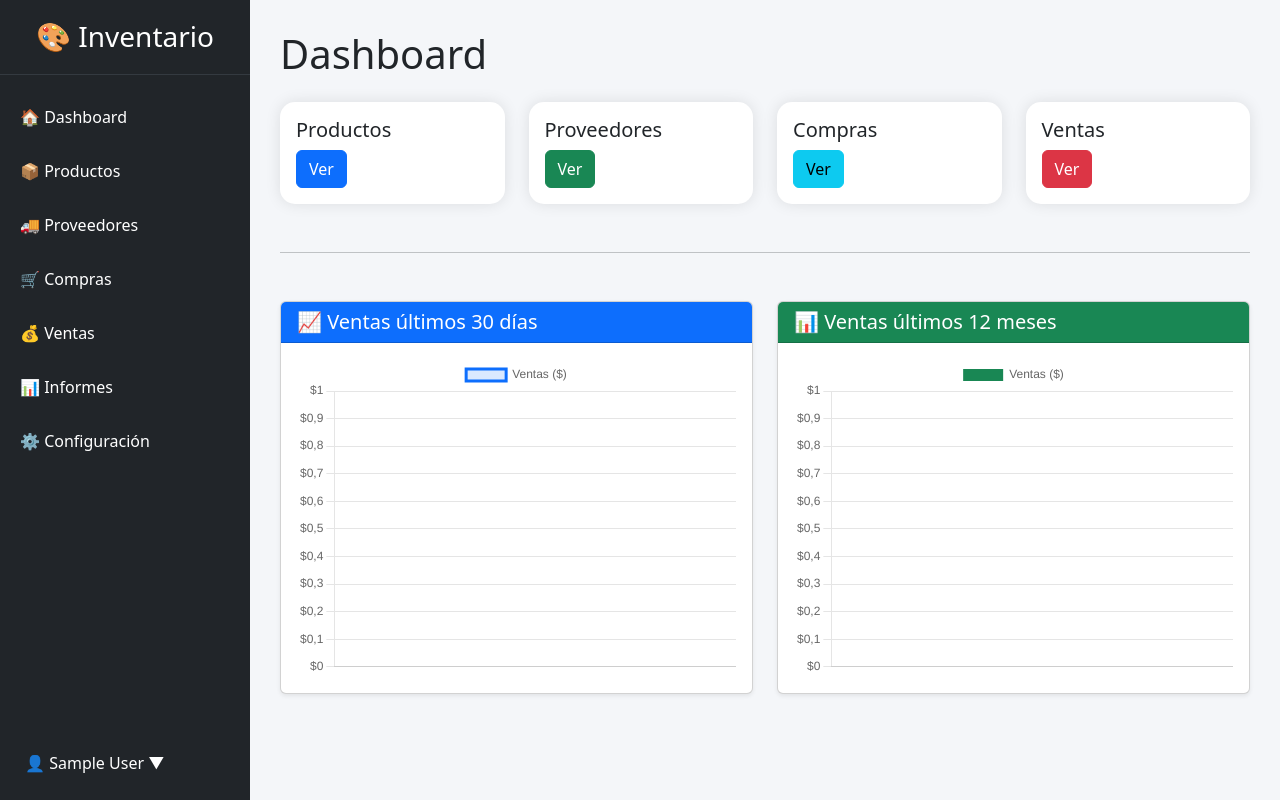
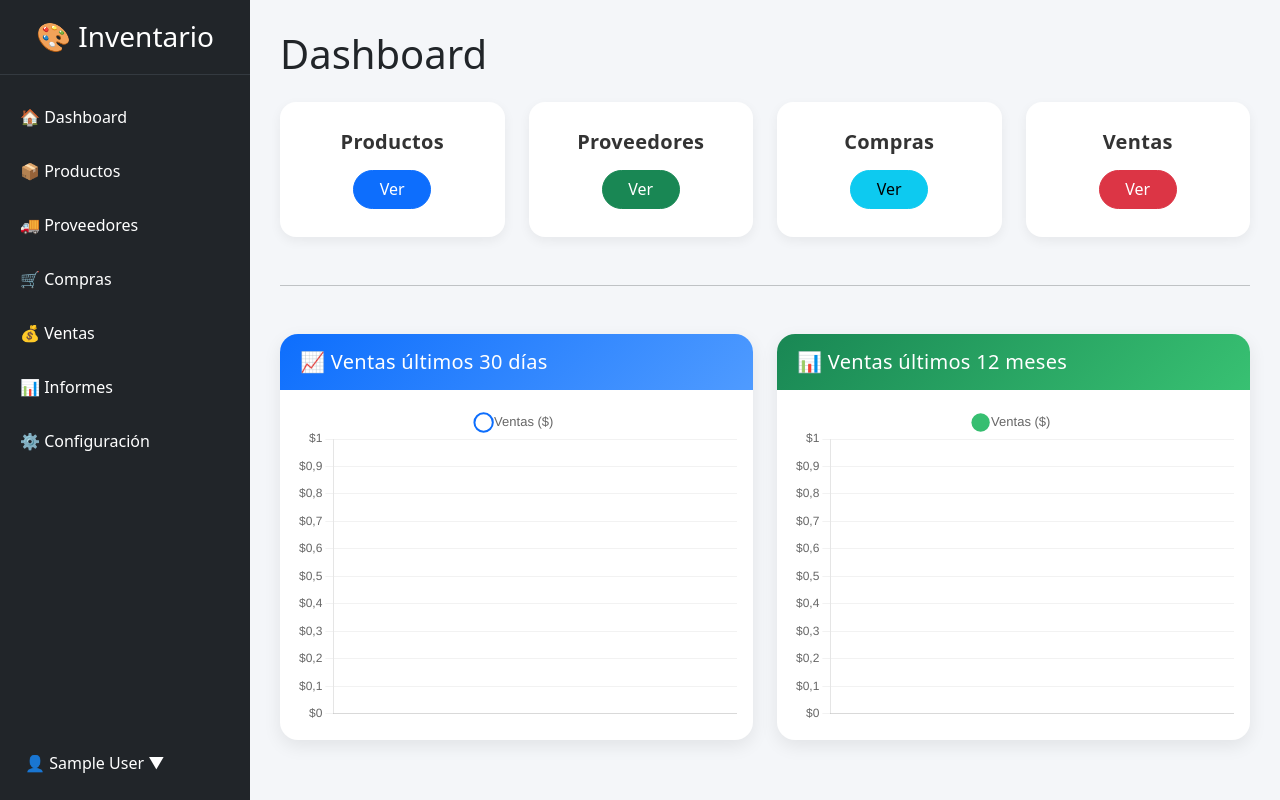
Before and after one commit to luisdaniiel/sistema-inventario, a Flask app: page / in a window 1280 px wide. Run offline with Flask 3, Linux system fonts and the light colour scheme; the visitor is signed in with stand-in values (Sample User, id 1); data that the repository does not hold is empty.

Commit message:
Mejora visual de las graficas

```diff
--- a/templates/dashboard.html
+++ b/templates/dashboard.html
@@ -1,6 +1,61 @@
 {% extends 'base.html' %}
 
 {% block contenido %}
+
+<style>
+    .card-dashboard {
+        border: none;
+        border-radius: 16px;
+        transition: transform 0.25s ease, box-shadow 0.25s ease;
+        box-shadow: 0 4px 12px rgba(0,0,0,0.06);
+        overflow: hidden;
+    }
+
+    .card-dashboard:hover {
+        transform: translateY(-6px);
+        box-shadow: 0 10px 24px rgba(0,0,0,0.12);
+    }
+
+    .card-dashboard .card-body {
+        text-align: center;
+        padding: 1.75rem 1rem;
+    }
+
+    .card-dashboard h5 {
+        font-weight: 600;
+        letter-spacing: 0.3px;
+        margin-bottom: 1rem;
+        color: #333;
+    }
+
+    .card-dashboard .btn {
+        border-radius: 30px;
+        padding: 0.4rem 1.6rem;
+        font-weight: 500;
+    }
+
+    .chart-card {
+        border: none;
+        border-radius: 18px;
+        box-shadow: 0 6px 18px rgba(0,0,0,0.08);
+        overflow: hidden;
+    }
+
+    .chart-card .card-header {
+        border: none;
+        padding: 1rem 1.25rem;
+        font-weight: 600;
+        letter-spacing: 0.3px;
+    }
+
+    .chart-header-gradient-blue {
+        background: linear-gradient(135deg, #0d6efd, #4f9bff);
+    }
+
+    .chart-header-gradient-green {
+        background: linear-gradient(135deg, #198754, #38c172);
+    }
+</style>
 
 <h1>Dashboard</h1>
 
@@ -92,9 +147,9 @@
 
     <div class="col-md-6 mb-4">
 
-        <div class="card shadow-sm">
+        <div class="card chart-card">
 
-            <div class="card-header bg-primary text-white">
+            <div class="card-header chart-header-gradient-blue text-white">
 
                 <h5 class="mb-0">
                     📈 Ventas últimos 30 días
@@ -116,9 +171,9 @@
 
     <div class="col-md-6 mb-4">
 
-        <div class="card shadow-sm">
+        <div class="card chart-card">
 
-            <div class="card-header bg-success text-white">
+            <div class="card-header chart-header-gradient-green text-white">
 
                 <h5 class="mb-0">
                     📊 Ventas últimos 12 meses
@@ -179,6 +234,13 @@ document.addEventListener("DOMContentLoaded", function () {
 
             }
 
+            const ctx = canvas.getContext("2d");
+
+            // Gradiente para el relleno del área
+            const gradienteArea = ctx.createLinearGradient(0, 0, 0, 350);
+            gradienteArea.addColorStop(0, "rgba(13,110,253,0.35)");
+            gradienteArea.addColorStop(1, "rgba(13,110,253,0.02)");
+
             new Chart(canvas, {
 
                 type: "line",
@@ -195,15 +257,27 @@ document.addEventListener("DOMContentLoaded", function () {
 
                         borderColor: "#0d6efd",
 
-                        backgroundColor: "rgba(13,110,253,0.15)",
+                        backgroundColor: gradienteArea,
+
+                        borderWidth: 3,
 
                         fill: true,
 
-                        tension: 0.3,
+                        tension: 0.4,
 
                         pointRadius: 4,
 
-                        pointHoverRadius: 6
+                        pointHoverRadius: 7,
+
+                        pointBackgroundColor: "#ffffff",
+
+                        pointBorderColor: "#0d6efd",
+
+                        pointBorderWidth: 2,
+
+                        pointHoverBackgroundColor: "#0d6efd",
+
+                        pointHoverBorderColor: "#ffffff"
 
                     }]
 
@@ -215,11 +289,55 @@ document.addEventListener("DOMContentLoaded", function () {
 
                     maintainAspectRatio: false,
 
+                    interaction: {
+
+                        mode: "index",
+
+                        intersect: false
+
+                    },
+
                     plugins: {
 
                         legend: {
 
-                            display: true
+                            display: true,
+
+                            labels: {
+
+                                usePointStyle: true,
+
+                                boxWidth: 8,
+
+                                font: { size: 13, weight: "500" }
+
+                            }
+
+                        },
+
+                        tooltip: {
+
+                            backgroundColor: "rgba(33,37,41,0.92)",
+
+                            titleColor: "#fff",
+
+                            bodyColor: "#fff",
+
+                            padding: 10,
+
+                            cornerRadius: 8,
+
+                            displayColors: false,
+
+                            callbacks: {
+
+                                label: function(context) {
+
+                                    return " $" + context.parsed.y.toLocaleString("es-CO");
+
+                                }
+
+                            }
 
                         }
 
@@ -227,11 +345,23 @@ document.addEventListener("DOMContentLoaded", function () {
 
                     scales: {
 
+                        x: {
+
+                            grid: { display: false },
+
+                            ticks: { font: { size: 12 } }
+
+                        },
+
                         y: {
 
                             beginAtZero: true,
 
+                            grid: { color: "rgba(0,0,0,0.05)" },
+
                             ticks: {
+
+                                font: { size: 12 },
 
                                 callback: function(value) {
 
@@ -291,6 +421,13 @@ fetch("/api/ventas-mensuales")
 
         const canvas = document.getElementById("ventasMensualesChart");
 
+        const ctx = canvas.getContext("2d");
+
+        // Gradiente para las barras
+        const gradienteBarras = ctx.createLinearGradient(0, 0, 0, 350);
+        gradienteBarras.addColorStop(0, "#38c172");
+        gradienteBarras.addColorStop(1, "#198754");
+
         new Chart(canvas, {
 
             type: "bar",
@@ -305,9 +442,15 @@ fetch("/api/ventas-mensuales")
 
                     data: ventas,
 
-                    backgroundColor: "#198754",
+                    backgroundColor: gradienteBarras,
 
-                    borderRadius: 8
+                    hoverBackgroundColor: "#0f5c34",
+
+                    borderRadius: 10,
+
+                    borderSkipped: false,
+
+                    maxBarThickness: 42
 
                 }]
 
@@ -323,7 +466,43 @@ fetch("/api/ventas-mensuales")
 
                     legend: {
 
-                        display: true
+                        display: true,
+
+                        labels: {
+
+                            usePointStyle: true,
+
+                            boxWidth: 8,
+
+                            font: { size: 13, weight: "500" }
+
+                        }
+
+                    },
+
+                    tooltip: {
+
+                        backgroundColor: "rgba(33,37,41,0.92)",
+
+                        titleColor: "#fff",
+
+                        bodyColor: "#fff",
+
+                        padding: 10,
+
+                        cornerRadius: 8,
+
+                        displayColors: false,
+
+                        callbacks: {
+
+                            label: function(context) {
+
+                                return " $" + context.parsed.y.toLocaleString("es-CO");
+
+                            }
+
+                        }
 
                     }
 
@@ -331,11 +510,23 @@ fetch("/api/ventas-mensuales")
 
                 scales: {
 
+                    x: {
+
+                        grid: { display: false },
+
+                        ticks: { font: { size: 12 } }
+
+                    },
+
                     y: {
 
                         beginAtZero: true,
 
+                        grid: { color: "rgba(0,0,0,0.05)" },
+
                         ticks: {
+
+                            font: { size: 12 },
 
                             callback: function(value){
 
```
